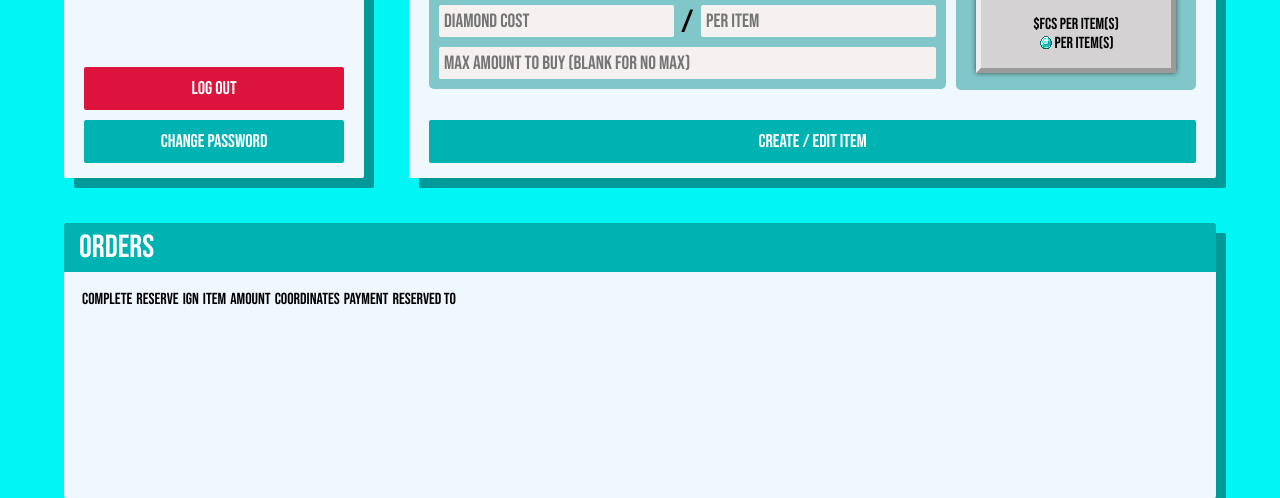
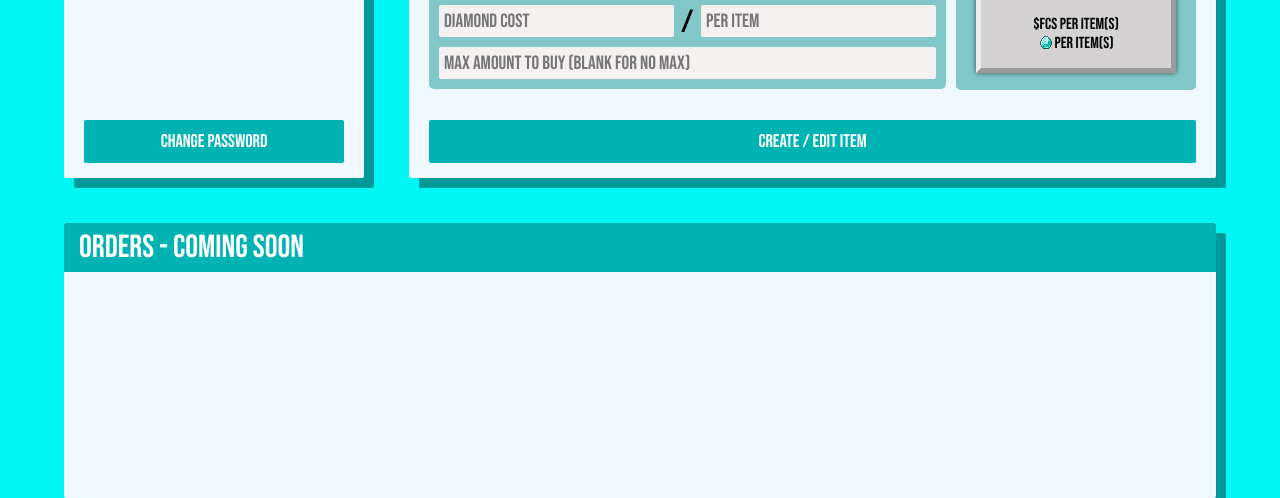
Before and after one commit to Bug1312/Star-Industries, a website: page public/webpages/panel/index.html in a window 1280 px wide. Shown: the part 357-855 px from the top of the page. Drawn offline with Linux system fonts and the light colour scheme; no server answers; files whose address does not match are found by name.

Commit message:
saying "WIP" to post

```diff
--- a/public/webpages/panel/index.html
+++ b/public/webpages/panel/index.html
@@ -26,7 +26,7 @@
                     <input id="change_pass-new_confirm" class="darker_input input long_input" type="password" placeholder="Confirm New Password" required autocomplete="false">
                 </div>
                 <div class="buttons">
-                    <button type="submit" class="red">Log Out</button>
+                    <!-- <button type="submit" class="red">Log Out</button> -->
                     <button type="submit" class="blue">Change Password</button>
                 </div>
             </form>
@@ -84,9 +84,9 @@
         </div>
         <div class="section order-section" name="orders">
             <header>
-                Orders
+                Orders - Coming Soon
             </header>
-            <table>
+            <!-- <table>
                 <thead>
                     <td>Complete </td>
                     <td>Reserve </td>
@@ -98,7 +98,7 @@
                     <td>Reserved To </td>
                 </thead>
                 <tbody type="item_panel-complete" generated></tbody>
-            </table>
+            </table> -->
         </div>
     </main>
 
```
Also changed, not shown: index.js (+2 -8 lines).
